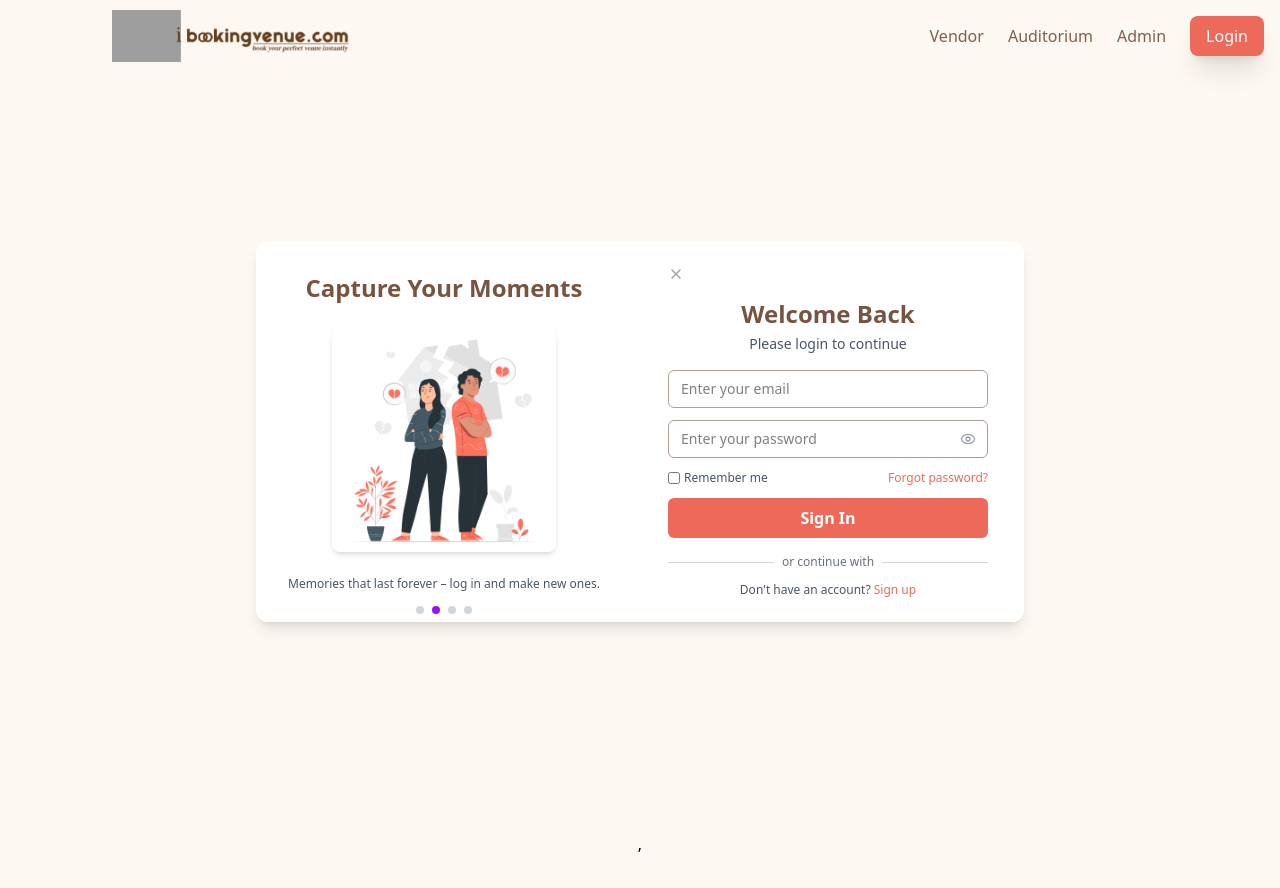
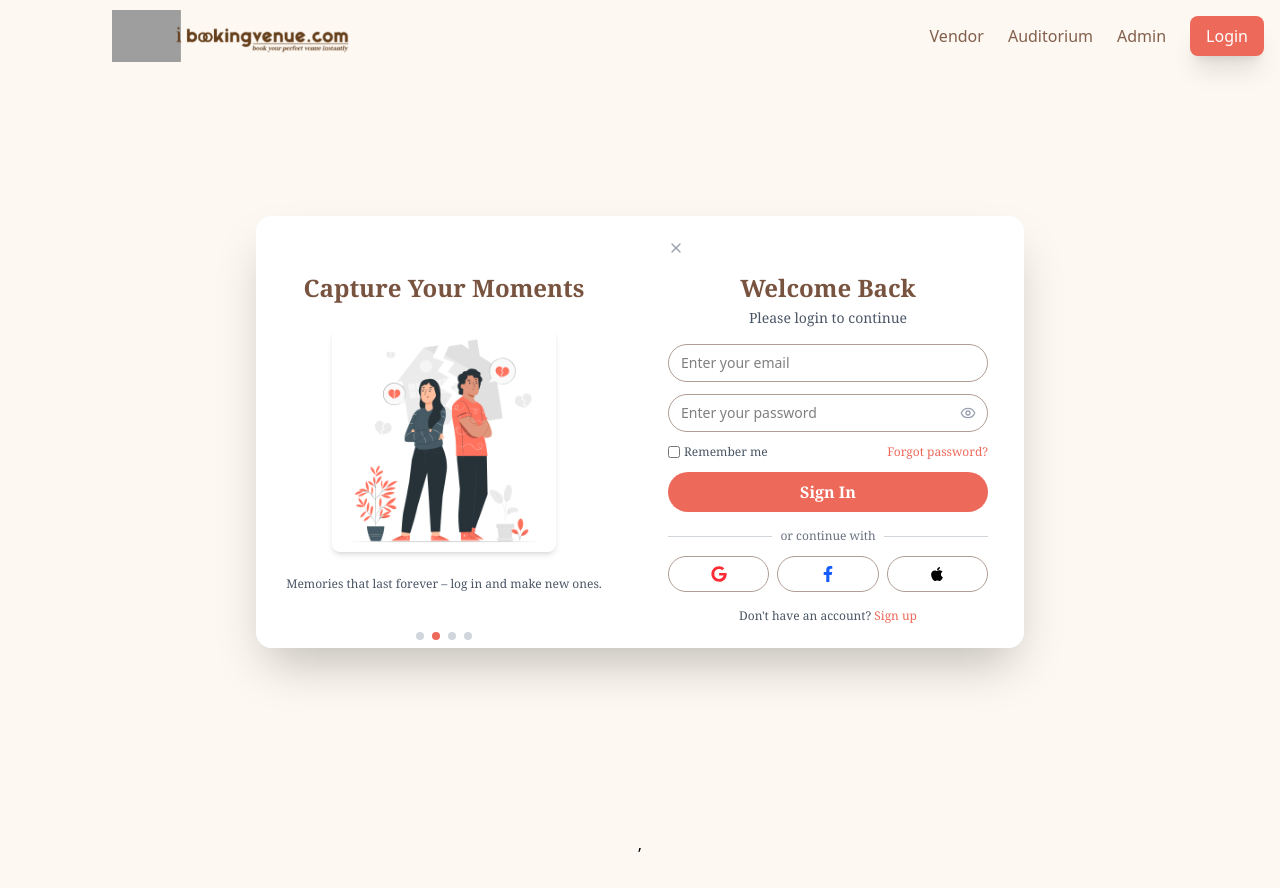
Before and after one commit to farsanakt/AUDITORIUM-PANEL, a React (Vite) app: page /login in a window 1280 px wide. Built offline with nearby package versions, Linux system fonts and the light colour scheme; grey boxes are pictures that could not be loaded.

Commit message:
updated auditorium login ui

```diff
--- a/src/pages/auditorium/Login.tsx
+++ b/src/pages/auditorium/Login.tsx
@@ -1,4 +1,7 @@
+"use client"
+
 import React, { useState } from "react";
+import { Eye, EyeOff } from "lucide-react";
 import tk from "../../assets/Rectangle 50.png";
 import { useNavigate } from "react-router-dom";
 import Header from "../../component/user/Header";
@@ -11,6 +14,7 @@ const LoginPage: React.FC = () => {
   const [email, setEmail] = useState("");
   const [password, setPassword] = useState("");
   const [rememberMe, setRememberMe] = useState(false);
+  const [showPassword, setShowPassword] = useState(false);
   const dispatch = useDispatch();
   const navigate = useNavigate();
 
@@ -45,33 +49,35 @@ const LoginPage: React.FC = () => {
   };
 
   return (
-    <div className="min-h-screen h-screen bg-[#FDF8F1] flex flex-col items-center justify-center px-4 py-6 box-border">
+    <div className="min-h-screen bg-[#FDF8F1] flex flex-col items-center justify-center px-4 py-6 box-border">
       <Header />
-      <div className="flex flex-col md:flex-row bg-white shadow-xl rounded-lg w-full max-w-4xl max-h-[90vh] overflow-y-auto box-border">
+      <div className="flex flex-col md:flex-row bg-white shadow-2xl rounded-2xl w-full max-w-3xl max-h-[90vh] overflow-y-auto box-border my-8 mx-auto">
         {/* Left Section */}
-        <div className="md:w-1/2 hidden md:block relative h-72 md:h-auto">
+        <div className="md:w-1/2 hidden md:block relative h-64 md:h-auto">
           <div className="relative w-full h-full">
-            {/* If tk image doesn't display, replace src with: https://images.unsplash.com/photo-1519167758481-83f550bb2953 */}
             <img
               src={tk}
               alt="Auditorium Preview"
               className="w-full h-full object-cover"
+              onError={(e) => {
+                e.currentTarget.src = "https://images.unsplash.com/photo-1519167758481-83f550bb2953";
+              }}
             />
-            <div className="absolute inset-0  bg-opacity-40">
-              <div className="p-6 sm:p-8 h-full flex flex-col justify-between">
+            <div className="absolute inset-0 bg-opacity-40">
+              <div className="p-4 sm:p-6 h-full flex flex-col justify-between">
                 <div className="text-center">
                   <div className="w-12 h-12 bg-white bg-opacity-20 rounded-full flex items-center justify-center mx-auto mb-2">
-                    <span className="text-[#ED695A] text-xl font-bold">TK</span>
+                    <span className="text-[#ED695A] text-xl font-bold font-serif">TK</span>
                   </div>
-                  <h2 className="text-[#78533F] text-xl md:text-2xl font-bold mb-1">Welcome to Auditorium</h2>
+                  <h2 className="text-[#78533F] text-lg md:text-2xl font-bold mb-1 font-serif">Welcome to Auditorium</h2>
                   <div className="w-16 h-1 bg-[#ED695A] mx-auto mb-1"></div>
                 </div>
-                <p className="text-[#78533F] text-sm text-center px-2">
+                <p className="text-[#78533F] text-xs md:text-sm text-center px-2 font-serif">
                   Manage your auditorium bookings seamlessly with our intuitive platform.
                 </p>
-                <div className="p-2 rounded-lg backdrop-blur-sm">
-                  <p className="text-[#ED695A] font-bold text-base mb-2 text-center">Why Choose Us?</p>
-                  <ul className="text-white text-sm space-y-2">
+                <div className="p-2 rounded-xl backdrop-blur-sm">
+                  <p className="text-[#ED695A] font-bold text-sm md:text-base mb-2 text-center font-serif">Why Choose Us?</p>
+                  <ul className="text-white text-xs md:text-sm space-y-2 font-serif">
                     <li className="flex items-center"><span className="mr-2 text-[#ED695A]">✔</span> Intuitive and user-friendly interface</li>
                     <li className="flex items-center"><span className="mr-2 text-[#ED695A]">✔</span> Streamlined booking management</li>
                     <li className="flex items-center"><span className="mr-2 text-[#ED695A]">✔</span> Secure and reliable platform</li>
@@ -84,15 +90,15 @@ const LoginPage: React.FC = () => {
         </div>
 
         {/* Right Section - Login Form */}
-        <div className="md:w-1/2 p-6 sm:p-8 flex justify-center items-center">
-          <div className="w-full max-w-sm">
+        <div className="md:w-1/2 p-4 sm:p-6 flex justify-center items-center">
+          <div className="w-full max-w-xs">
             <div className="text-center mb-4">
-              <h2 className="text-xl md:text-2xl font-bold text-[#78533F]">Auditorium Login</h2>
-              <p className="text-gray-600 text-sm mt-1">Sign in to your auditorium account</p>
+              <h2 className="text-lg md:text-2xl font-bold text-[#78533F] font-serif">Auditorium Login</h2>
+              <p className="text-gray-600 text-sm mt-1 font-serif">Sign in to your auditorium account</p>
             </div>
             <form onSubmit={handleLogin} className="space-y-4">
               <div className="space-y-1">
-                <label htmlFor="email" className="block text-sm text-[#78533F] font-medium">Email</label>
+                {/* <label htmlFor="email" className="block text-sm text-[#78533F] font-medium font-serif">Email</label> */}
                 <div className="relative">
                   <input
                     type="text"
@@ -101,9 +107,9 @@ const LoginPage: React.FC = () => {
                     onChange={(e) => setEmail(e.target.value)}
                     placeholder="Enter your email"
                     required
-                    className="w-full pl-3 pr-8 py-2 border border-[#b09d94] rounded-full focus:outline-none focus:ring-2 focus:ring-[#ED695A] transition-all duration-200 text-sm"
+                    className="w-full px-3 py-2 border border-[#b09d94] rounded-full text-sm focus:outline-none focus:ring-2 focus:ring-[#ED695A] transition-all duration-200"
                   />
-                  <div className="absolute inset-y-0 right-0 flex items-center pr-2 pointer-events-none">
+                  <div className="absolute inset-y-0 right-0 flex items-center pr-3 pointer-events-none">
                     <svg xmlns="http://www.w3.org/2000/svg" className="h-4 w-4 text-[#b09d94]" viewBox="0 0 20 20" fill="currentColor">
                       <path fillRule="evenodd" d="M10 9a3 3 0 100-6 3 3 0 000 6zm-7 9a7 7 0 1114 0H3z" clipRule="evenodd" />
                     </svg>
@@ -111,26 +117,28 @@ const LoginPage: React.FC = () => {
                 </div>
               </div>
               <div className="space-y-1">
-                <label htmlFor="password" className="block text-sm text-[#78533F] font-medium">Password</label>
+                {/* <label htmlFor="password" className="block text-sm text-[#78533F] font-medium font-serif">Password</label> */}
                 <div className="relative">
                   <input
-                    type="password"
+                    type={showPassword ? 'text' : 'password'}
                     id="password"
                     value={password}
                     onChange={(e) => setPassword(e.target.value)}
                     placeholder="Enter your password"
                     required
-                    className="w-full pl-3 pr-8 py-2 border border-[#b09d94] rounded-full focus:outline-none focus:ring-2 focus:ring-[#ED695A] transition-all duration-200 text-sm"
+                    className="w-full px-3 py-2 border border-[#b09d94] rounded-full text-sm pr-10 focus:outline-none focus:ring-2 focus:ring-[#ED695A] transition-all duration-200"
                   />
-                  <div className="absolute inset-y-0 right-0 flex items-center pr-2 pointer-events-none">
-                    <svg xmlns="http://www.w3.org/2000/svg" className="h-4 w-4 text-[#b09d94]" viewBox="0 0 20 20" fill="currentColor">
-                      <path fillRule="evenodd" d="M5 9V7a5 5 0 0110 0v2a2 2 0 012 2v5a2 2 0 01-2 2H5a2 2 0 01-2-2v-5a2 2 0 012-2zm8-2v2H7V7a3 3 0 016 0z" clipRule="evenodd" />
-                    </svg>
-                  </div>
+                  <button
+                    type="button"
+                    onClick={() => setShowPassword(!showPassword)}
+                    className="absolute right-3 top-1/2 transform -translate-y-1/2 text-gray-400 hover:text-gray-600"
+                  >
+                    {showPassword ? <EyeOff size={16} /> : <Eye size={16} />}
+                  </button>
                 </div>
               </div>
               <div className="flex items-center justify-between text-sm">
-                <label className="flex items-center text-gray-600">
+                <label className="flex items-center text-gray-600 font-serif">
                   <input
                     type="checkbox"
                     className="h-4 w-4 text-[#ED695A] border-[#b09d94] rounded"
@@ -142,27 +150,27 @@ const LoginPage: React.FC = () => {
                 <button
                   type="button"
                   onClick={handleForgotPassword}
-                  className="text-[#ED695A] hover:text-[#78533F] hover:underline"
+                  className="text-[#ED695A] hover:text-[#78533F] hover:underline font-serif"
                 >
                   Forgot password?
                 </button>
               </div>
               <button
                 type="submit"
-                className="w-full bg-[#ED695A] text-white font-semibold py-2 rounded-full shadow-md hover:bg-[#d85c4e] transition-all duration-300"
+                className="w-full bg-[#ED695A] text-white font-semibold py-2 rounded-full shadow-md hover:bg-[#d85c4e] transition-all duration-300 font-serif"
               >
                 Sign In
               </button>
-              <div className="relative my-3">
+              {/* <div className="relative my-3">
                 <div className="absolute inset-0 flex items-center">
                   <div className="w-full border-t border-[#b09d94]"></div>
                 </div>
                 <div className="relative flex justify-center text-xs">
-                  <span className="px-2 bg-white text-gray-600">Or continue with</span>
+                  <span className="px-2 bg-white text-gray-600 font-serif">Or continue with</span>
                 </div>
               </div>
-              {/* <div className="grid grid-cols-3 gap-2">
-                <button type="button" className="flex justify-center items-center py-1 px-2 border border-[#b09d94] rounded-md bg-white hover:bg-gray-50">
+              <div className="grid grid-cols-3 gap-2">
+                <button type="button" className="flex justify-center items-center py-1 px-2 border border-[#b09d94] rounded-full bg-white hover:bg-gray-50 transition-all duration-200">
                   <svg className="w-4 h-4" viewBox="0 0 24 24">
                     <path fill="#EA4335" d="M12 11.7v2.6h5.4c-.2 1.3-.8 2.4-1.7 3.1v2.6h2.8c1.6-1.4 2.5-3.5 2.5-5.9 0-.6-.1-1.2-.2-1.8H12z"/>
                     <path fill="#34A853" d="M12 23c2.4 0 4.5-.8 6.1-2.2l-2.8-2.6c-.8.5-1.9.8-3.3.8-2.5 0-4.7-1.7-5.5-4.1H3.5v2.6C5.1 20.9 8.3 23 12 23z"/>
@@ -170,23 +178,23 @@ const LoginPage: React.FC = () => {
                     <path fill="#4285F4" d="M12 6.3c1.3 0 2.5.5 3.4 1.3l2.5-2.5C16.5 3.3 14.4 2.4 12 2.4 8.3 2.4 5.1 4.5 3.5 7.4l3 2.6c.8-2.4 3-4.1 5.5-4.1z"/>
                   </svg>
                 </button>
-                <button type="button" className="flex justify-center items-center py-1 px-2 border border-[#b09d94] rounded-md bg-white hover:bg-gray-50">
+                <button type="button" className="flex justify-center items-center py-1 px-2 border border-[#b09d94] rounded-full bg-white hover:bg-gray-50 transition-all duration-200">
                   <svg className="w-4 h-4" viewBox="0 0 24 24" fill="#1877F2">
                     <path d="M22 12c0-5.52-4.48-10-10-10S2 6.48 2 12c0 5 3.66 9.12 8.44 9.88v-7h-2.54v-2.88h2.54V9.88c0-2.51 1.49-3.88 3.78-3.88 1.1 0 2.25.2 2.25.2v2.48h-1.27c-1.25 0-1.63.77-1.63 1.56v1.88h2.78L16.1 14.88h-2.26v7C18.34 21.12 22 17 22 12z"/>
                   </svg>
                 </button>
-                <button type="button" className="flex justify-center items-center py-1 px-2 border border-[#b09d94] rounded-md bg-white hover:bg-gray-50">
+                <button type="button" className="flex justify-center items-center py-1 px-2 border border-[#b09d94] rounded-full bg-white hover:bg-gray-50 transition-all duration-200">
                   <svg className="w-4 h-4" viewBox="0 0 24 24" fill="#000000">
                     <path d="M16.365 1.43c0 1.14-.48 2.26-1.32 3.06-.9.86-2.16 1.38-3.36 1.3-.03-1.15.45-2.28 1.29-3.08.45-.44 1.07-.8 1.74-1.01.15-.04.29-.07.44-.07.27 0 .53.06.77.17.16.08.31.2.44.34zM20.25 17.01c-.24.58-.49 1.15-.76 1.69-.43.86-.88 1.7-1.52 2.39-.61.67-1.22 1.34-2.12 1.36-.82.02-1.08-.52-2.23-.51-1.15.01-1.45.52-2.27.51-.91-.02-1.5-.68-2.1-1.34-.67-.74-1.17-1.61-1.6-2.5-.71-1.48-1.29-3.08-1.04-4.76.19-1.29.74-2.4 1.61-3.27.83-.82 2.12-1.43 3.11-1.27.61.1 1.05.33 1.37.33.29 0 .85-.42 1.59-.36.27.01 1.16.11 1.7.86-.05.03-1.02.6-1 1.77.03 1.43 1.23 1.91 1.28 1.93-.01.04-1.26.88-1.24 2.34.01 1.85 1.54 2.47 1.56 2.47z"/>
                   </svg>
                 </button>
               </div> */}
               <div className="text-center mt-3">
-                <span className="text-sm text-gray-600">Don't have an account?</span>
+                <span className="text-sm text-gray-600 font-serif">Don't have an account?</span>
                 <button
                   type="button"
                   onClick={handleSignup}
-                  className="text-sm text-[#ED695A] ml-1 hover:text-[#78533F] hover:underline font-semibold"
+                  className="text-sm text-[#ED695A] ml-1 hover:text-[#78533F] hover:underline font-semibold font-serif"
                 >
                   Sign Up
                 </button>
--- a/src/pages/user/Login.tsx
+++ b/src/pages/user/Login.tsx
@@ -61,13 +61,13 @@ const LoginUserPage: React.FC = () => {
   }, []);
 
   return (
-    <div className="min-h-screen flex items-center justify-center px-2 sm:px-4 py-4">
+    <div className="min-h-screen bg-[#FDF8F1] flex items-center justify-center py-8 px-4 sm:px-6 lg:px-8 overflow-y-auto">
       <Header />
-      <div className="bg-white rounded-xl shadow-lg w-full max-w-3xl overflow-hidden">
+      <div className="bg-white rounded-2xl shadow-2xl w-full max-w-3xl max-h-[90vh] overflow-hidden my-8 mx-auto">
         <div className="flex flex-col sm:flex-row">
           {/* Left image section */}
           <div className="flex-1 relative bg-white flex flex-col items-center justify-center p-2 sm:p-4">
-            <h1 className="text-2xl sm:text-2xl font-bold text-center text-[#78533F] mb-2">
+            <h1 className="text-xl sm:text-2xl font-bold text-center text-[#78533F] mb-2 font-serif">
               Capture Your Moments
             </h1>
 
@@ -75,10 +75,10 @@ const LoginUserPage: React.FC = () => {
               {images.map((image, index) => (
                 <div
                   key={index}
-                  className={`absolute w-full h-full flex items-center justify-center transition-all duration-1000 ${
+                  className={`absolute w-full h-full flex items-center justify-center transition-all duration-1000 ease-in-out ${
                     index === currentImageIndex
-                      ? 'opacity-100 translate-x-0'
-                      : 'opacity-0 translate-x-full'
+                      ? 'opacity-100 scale-100 translate-x-0'
+                      : 'opacity-0 scale-95 translate-x-full'
                   }`}
                 >
                   <img
@@ -90,7 +90,7 @@ const LoginUserPage: React.FC = () => {
               ))}
             </div>
 
-            <p className="mt-2 text-xs text-gray-600 text-center">
+            <p className="mt-2 text-xs text-gray-600 text-center font-serif">
               Memories that last forever – log in and make new ones.
             </p>
 
@@ -98,8 +98,8 @@ const LoginUserPage: React.FC = () => {
               {images.map((_, index) => (
                 <div
                   key={index}
-                  className={`w-2 h-2 rounded-full ${
-                    index === currentImageIndex ? 'bg-purple-600' : 'bg-gray-300'
+                  className={`w-2 h-2 rounded-full transition-all duration-300 ${
+                    index === currentImageIndex ? 'bg-[#ED695A]' : 'bg-gray-300'
                   }`}
                 />
               ))}
@@ -110,24 +110,26 @@ const LoginUserPage: React.FC = () => {
           <div className="flex-1 p-4 sm:p-6 bg-white flex flex-col justify-center">
             <div className="w-full max-w-xs mx-auto space-y-4">
               <div className="text-right">
-                <X className="w-4 h-4 text-gray-400 cursor-pointer" />
+                <X className="w-4 h-4 text-gray-400 cursor-pointer hover:text-gray-600" />
               </div>
 
               <div className="text-center">
-                <h2 className="text-2xl font-bold text-[#78533F]">Welcome Back</h2>
-                <p className="text-sm text-gray-600 mt-1">Please login to continue</p>
+                <h2 className="text-xl sm:text-2xl font-bold text-[#78533F] font-serif">Welcome Back</h2>
+                <p className="text-sm text-gray-600 mt-1 font-serif">Please login to continue</p>
               </div>
 
               <form onSubmit={handleLogin} className="space-y-3">
                 {/* Email input */}
+                <div className="relative">
                   <input
                     type="email"
                     value={email}
                     onChange={(e) => setEmail(e.target.value)}
                     placeholder="Enter your email"
                     required
-                  className="w-full px-3 py-2 border border-[#b09d94] rounded-md text-sm focus:ring-2 focus:ring-purple-500"
+                    className="w-full px-3 py-2 border border-[#b09d94] rounded-full text-sm focus:outline-none focus:ring-2 focus:ring-[#ED695A] transition-all duration-200"
                   />
+                </div>
 
                 {/* Password input */}
                 <div className="relative">
@@ -137,7 +139,7 @@ const LoginUserPage: React.FC = () => {
                     onChange={(e) => setPassword(e.target.value)}
                     placeholder="Enter your password"
                     required
-                    className="w-full px-3 py-2 border border-[#b09d94] rounded-md text-sm pr-10 focus:ring-2 focus:ring-purple-500"
+                    className="w-full px-3 py-2 border border-[#b09d94] rounded-full text-sm pr-10 focus:outline-none focus:ring-2 focus:ring-[#ED695A] transition-all duration-200"
                   />
                   <button
                     type="button"
@@ -149,9 +151,9 @@ const LoginUserPage: React.FC = () => {
                 </div>
 
                 {/* Remember & Forgot */}
-                <div className="flex justify-between text-xs text-gray-600 items-center">
+                <div className="flex justify-between text-xs text-gray-600 items-center font-serif">
                   <label className="flex items-center space-x-1">
-                    <input type="checkbox" className="w-3 h-3" />
+                    <input type="checkbox" className="w-3 h-3 rounded border-[#b09d94]" />
                     <span>Remember me</span>
                   </label>
                   <button type="button" className="text-[#ED695A] hover:underline">
@@ -162,7 +164,7 @@ const LoginUserPage: React.FC = () => {
                 {/* Login button */}
                 <button
                   type="submit"
-                  className="w-full bg-[#ED695A] text-white py-2 rounded-md font-semibold hover:bg-[#d7584c] transition"
+                  className="w-full bg-[#ED695A] text-white py-2 rounded-full font-semibold hover:bg-[#d7584c] transition-all duration-300 font-serif"
                 >
                   Sign In
                 </button>
@@ -171,30 +173,28 @@ const LoginUserPage: React.FC = () => {
               {/* Divider */}
               <div className="flex items-center my-3">
                 <div className="flex-grow h-px bg-gray-300"></div>
-                <span className="mx-2 text-xs text-gray-500">or continue with</span>
+                <span className="mx-2 text-xs text-gray-500 font-serif">or continue with</span>
                 <div className="flex-grow h-px bg-gray-300"></div>
               </div>
 
               {/* Social buttons */}
-              {/* <div className="grid grid-cols-3 gap-2">
-                <button className="flex items-center justify-center border rounded-md h-9 w-full hover:bg-gray-50">
+              <div className="grid grid-cols-3 gap-2">
+                <button className="flex items-center justify-center border border-[#b09d94] rounded-full h-9 w-full hover:bg-gray-50 transition-all duration-200">
                   <FaGoogle className="text-red-500" />
                 </button>
-                <button className="flex items-center justify-center border rounded-md h-9 w-full hover:bg-gray-50">
+                <button className="flex items-center justify-center border border-[#b09d94] rounded-full h-9 w-full hover:bg-gray-50 transition-all duration-200">
                   <FaFacebookF className="text-blue-600" />
                 </button>
-                <button className="flex items-center justify-center border rounded-md h-9 w-full hover:bg-gray-50">
+                <button className="flex items-center justify-center border border-[#b09d94] rounded-full h-9 w-full hover:bg-gray-50 transition-all duration-200">
                   <FaApple className="text-black" />
                 </button>
-              </div> */}
+              </div>
 
               {/* Sign up text */}
-              <div className="text-center text-xs text-gray-600">
+              <div className="text-center text-xs text-gray-600 font-serif">
                 <span>Don't have an account? </span>
                 <button className="text-[#ED695A] hover:underline" onClick={handleSignUp}>
                   Sign up
-
-
                 </button>
               </div>
             </div>
```
Lines whose indentation alone changed are shown as unchanged.
